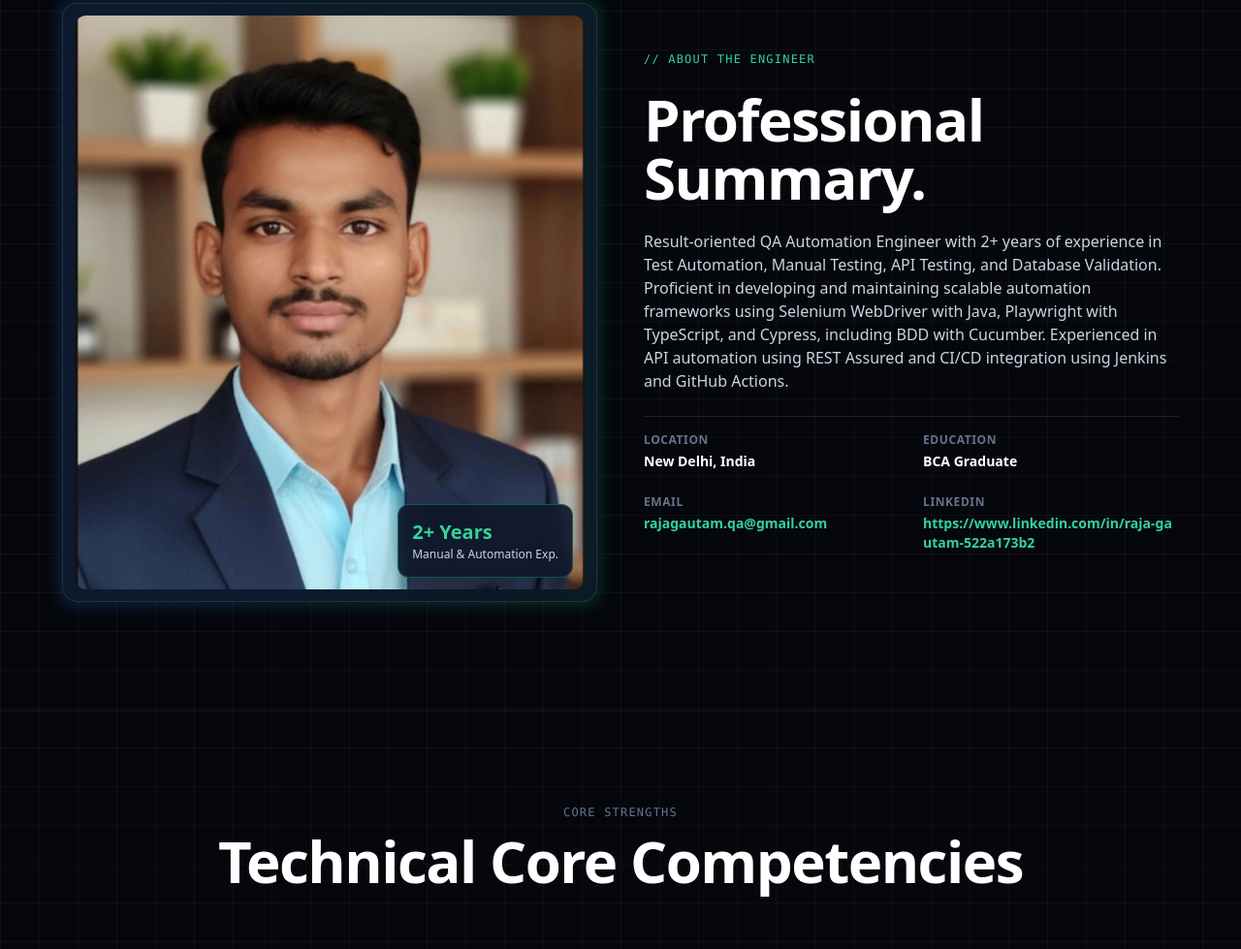
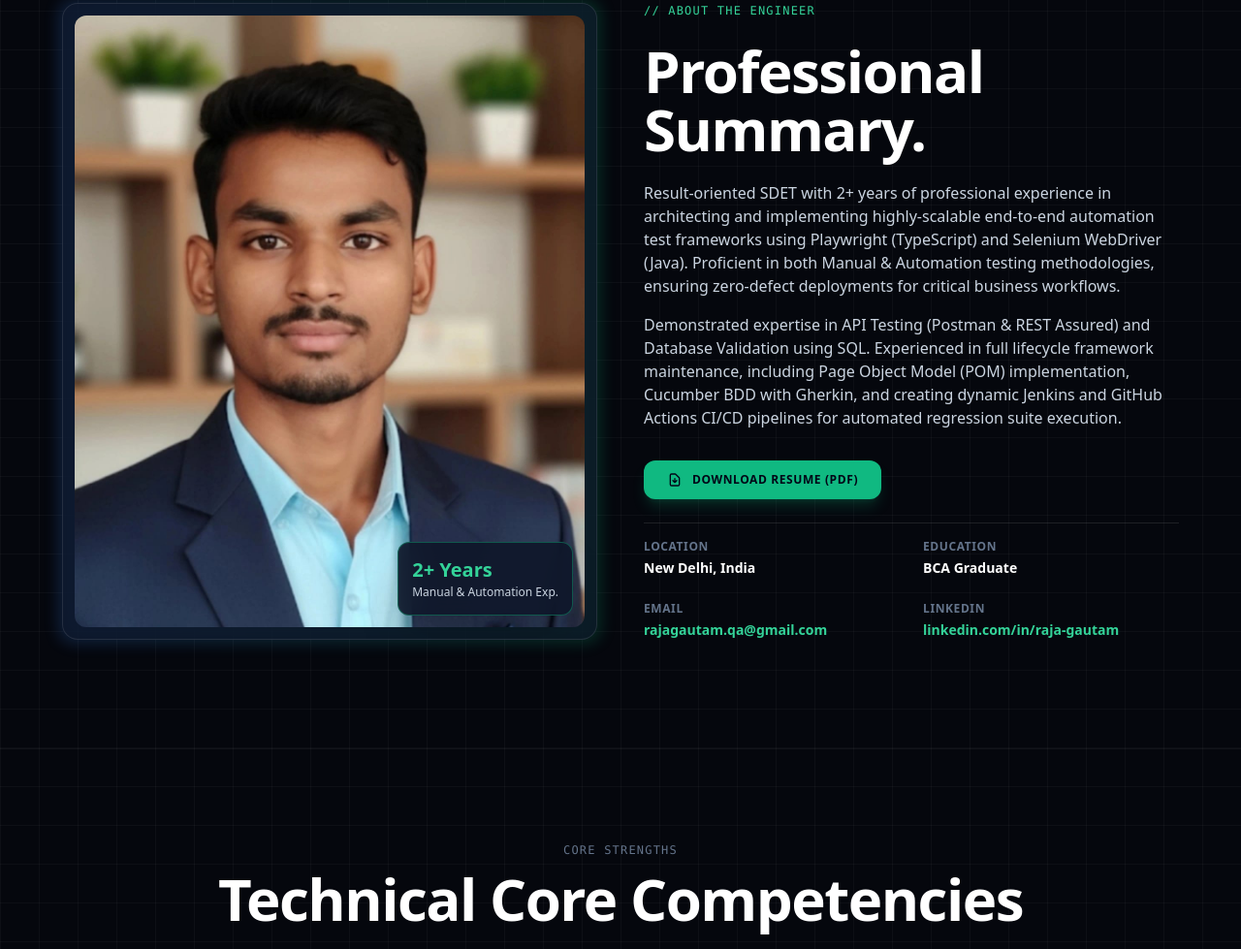
Before and after one commit to rajagautam-qa/portfolio, a plain HTML site: page index.html in a window 1280 px wide. Shown: the part 909-1888 px from the top of the page at 97% size. Drawn offline with nearby package versions, Linux system fonts and the light colour scheme.

Commit message:
Update index.html

```diff
--- a/index.html
+++ b/index.html
@@ -167,9 +167,27 @@
                 <div class="space-y-6 flex flex-col justify-center">
                     <span class="text-xs font-mono tracking-widest text-emerald-400 uppercase">// ABOUT THE ENGINEER</span>
                     <h2 class="text-4xl md:text-6xl font-extrabold tracking-tight">Professional <br> Summary.</h2>
-                    <p class="text-slate-300 leading-relaxed text-sm md:text-base font-sans">
-                        Result-oriented QA Automation Engineer with 2+ years of experience in Test Automation, Manual Testing, API Testing, and Database Validation. Proficient in developing and maintaining scalable automation frameworks using Selenium WebDriver with Java, Playwright with TypeScript, and Cypress, including BDD with Cucumber. Experienced in API automation using REST Assured and CI/CD integration using Jenkins and GitHub Actions.
+
+                    <div class="space-y-4 text-slate-300 leading-relaxed text-sm md:text-base font-sans">
+                        <p>
+                            Result-oriented SDET with 2+ years of professional experience in architecting and implementing highly-scalable end-to-end automation test frameworks using Playwright (TypeScript) and Selenium WebDriver (Java). Proficient in both Manual & Automation testing methodologies, ensuring zero-defect deployments for critical business workflows.
                         </p>
+                        <p>
+                            Demonstrated expertise in API Testing (Postman & REST Assured) and Database Validation using SQL. Experienced in full lifecycle framework maintenance, including Page Object Model (POM) implementation, Cucumber BDD with Gherkin, and creating dynamic Jenkins and GitHub Actions CI/CD pipelines for automated regression suite execution.
+                        </p>
+                    </div>
+
+                    <!-- RESUME DOWNLOAD BUTTON -->
+                    <div class="pt-2">
+                        <a href="resume.pdf" download="Raja_Gautam_QA_Resume.pdf" target="_blank"
+                           class="inline-flex items-center gap-2.5 px-6 py-3 bg-emerald-500 hover:bg-emerald-400 text-slate-950 font-extrabold text-xs uppercase tracking-wider rounded-xl transition duration-300 shadow-lg shadow-emerald-500/20">
+                            <svg class="w-4 h-4" fill="none" stroke="currentColor" viewBox="0 0 24 24" xmlns="http://www.w3.org/2000/svg">
+                                <path stroke-linecap="round" stroke-linejoin="round" stroke-width="2" d="M12 10v6m0 0l-3-3m3 3l3-3m2 8H7a2 2 0 01-2-2V5a2 2 0 012-2h5.586a1 1 0 01.707.293l5.414 5.414a1 1 0 01.293.707V19a2 2 0 01-2 2z"></path>
+                            </svg>
+                            Download Resume (PDF)
+                        </a>
+                    </div>
+
                     <div class="grid grid-cols-2 gap-6 pt-4 border-t border-white/10 text-sm font-sans">
                         <div>
                             <p class="text-xs text-slate-500 uppercase tracking-wider mb-1 font-semibold">LOCATION</p>
@@ -185,7 +203,7 @@
                         </div>
                         <div>
                             <p class="text-xs text-slate-500 uppercase tracking-wider mb-1 font-semibold">LINKEDIN</p>
-                            <a href="https://www.linkedin.com/in/raja-gautam-522a173b2" target="_blank" class="font-bold text-emerald-400 hover:underline break-all">https://www.linkedin.com/in/raja-gautam-522a173b2</a>
+                            <a href="https://www.linkedin.com/in/raja-gautam-522a173b2" target="_blank" class="font-bold text-emerald-400 hover:underline break-all">linkedin.com/in/raja-gautam</a>
                         </div>
                     </div>
                 </div>
```
Lines whose indentation alone changed are shown as unchanged.
